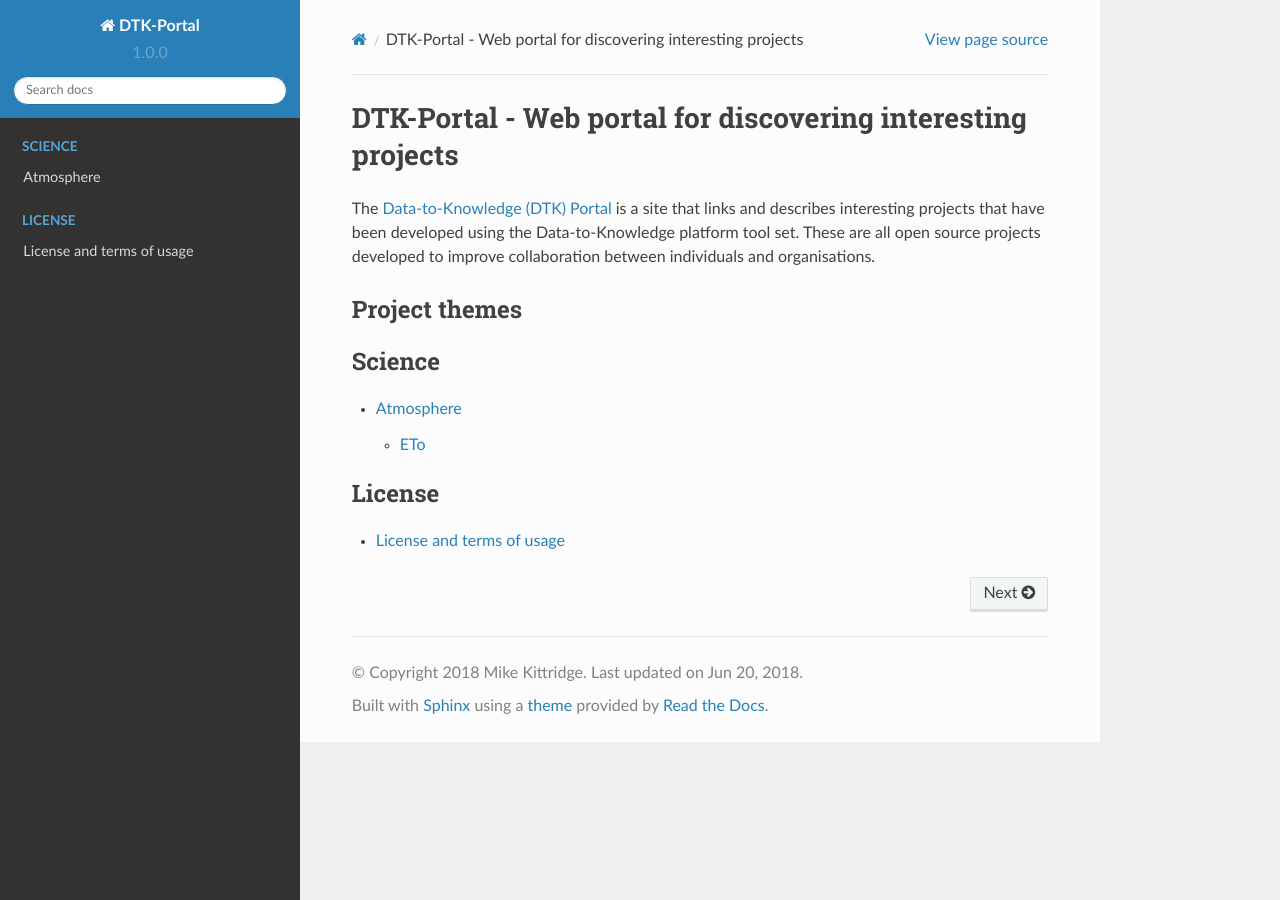
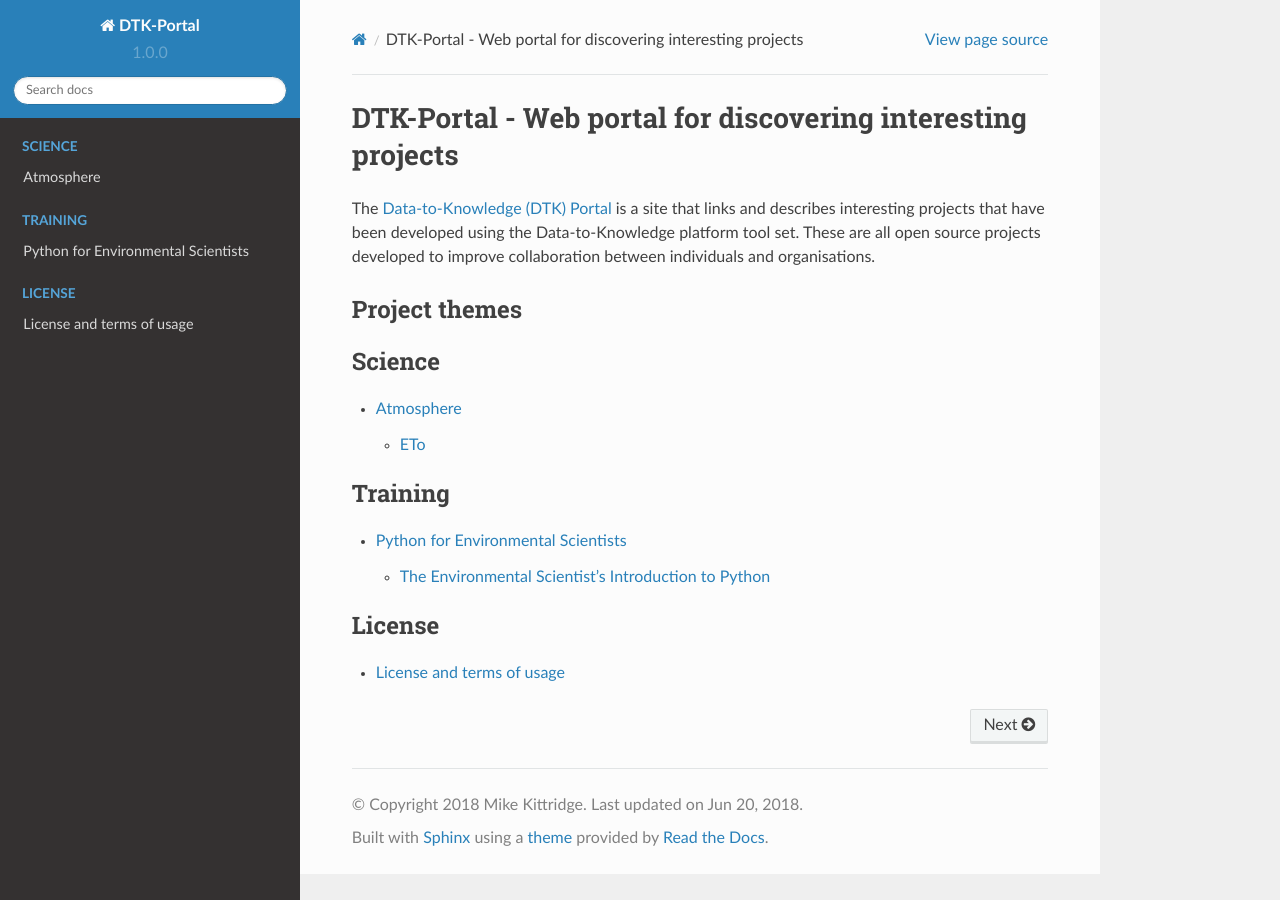
Before and after one commit to Data-to-Knowledge/DTK-Portal, a Sphinx documentation site: the page built from sphinx/source/index.rst, in a window 1280 px wide. Built offline with Sphinx 7.4.7 and the Read the Docs theme 2.0.0, drawn with Linux system fonts in a browser that asks for light colours.

Commit message:
add python course page

```diff
--- a/sphinx/source/index.rst
+++ b/sphinx/source/index.rst
@@ -14,6 +14,12 @@ Project themes
 
 .. toctree::
    :maxdepth: 2
+   :caption: Training
+
+   python_course
+
+.. toctree::
+   :maxdepth: 2
    :caption: License
 
    license-terms
--- /dev/null
+++ b/sphinx/source/python_course.rst
@@ -0,0 +1,14 @@
+Python for Environmental Scientists
+=====================================
+
+
+The Environmental Scientist’s Introduction to Python
+------------------------------------------------------
+
+`The Environmental Scientist’s Introduction to Python <https://basic-python.readthedocs.io/en/latest/index.html>`_
+is an open source training course to give environmental scientists the foundation they need to begin learning and using
+the scientific tools that have been developed for python. The course focuses on simplifying python language into two
+buckets: **the must haves** and **the nice to haves**. The course if far from comprehensive, but we believe that it's
+better for people to get cracking, and fill in the gaps as they develop their skills.
+
+    **Expected course duration: 1-2 days**
```
